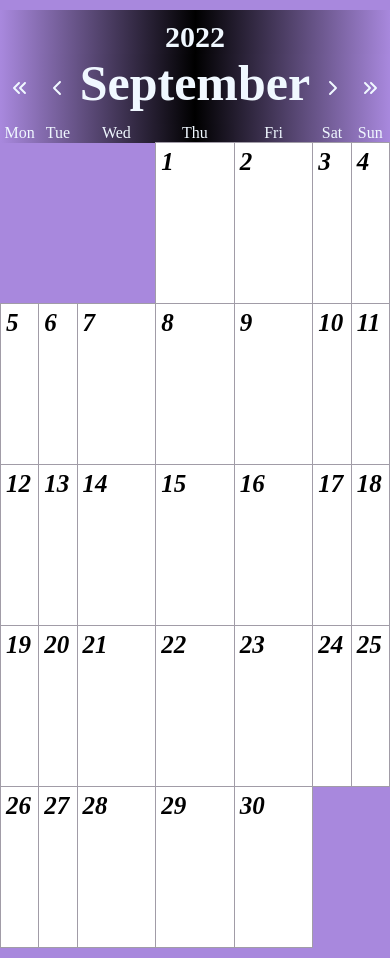
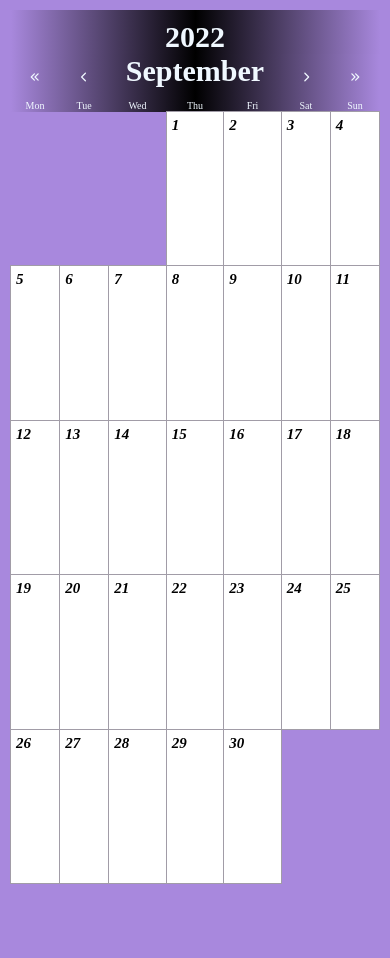
Before and after one commit to Kerberry/task-manager, a Vue app: page / in a window 390 px wide. After the commit the page ends 894 px from the top, so only its background shows below. Built offline with nearby package versions, Linux system fonts and the light colour scheme.

Commit message:
mobile-v

```diff
--- a/src/App.vue
+++ b/src/App.vue
@@ -155,19 +155,20 @@ export default {
 * {
   margin: 0;
   padding: 0;
+  font-size:10px;
 }
 body {
   background-color: var(--lilac);
 }
 table {
-  margin: 10px auto;
+  margin: 1rem;
   border-collapse: collapse;
 }
 td {
-  width: 200px;
+  width: 14vw;
 }
 tbody td {
-  height: 150px;
+  height: 17vh;
   border: 1px solid #a19ca7;
   vertical-align: top;
   background-color: white;
--- a/src/components/Day.vue
+++ b/src/components/Day.vue
@@ -48,9 +48,15 @@ export default {
   background-color: var(--lilac);
 }
 .day-number {
-  font-size: 25px;
+  font-size: 2.5rem;
   font-weight: 800;
   font-style: italic;
-  padding: 5px;
+  padding: 0.5rem;
+}
+
+@media (max-width:600px){
+  .day-number{
+    font-size: 1.5rem;
+  }
 }
 </style>
--- a/src/components/Head.vue
+++ b/src/components/Head.vue
@@ -42,12 +42,12 @@
 
 <style>
     h1{
-        font-size:50px;
-        margin-bottom: 12px;
+        font-size:5rem;
+        margin-bottom: 1.2rem;
     }
     h2 {
-        margin-top: 10px;
-        font-size:30px;
+        margin-top: 1rem;
+        font-size:3rem;
     }
     thead{
         background: linear-gradient(to right, var(--lilac), #000000, var(--lilac));
@@ -64,4 +64,10 @@
         color:var(--hover);
     }
 
+    @media (max-width:600px){
+        h1{
+            font-size: 3rem;
+        }
+    }
+
 </style>
--- a/src/components/Task.vue
+++ b/src/components/Task.vue
@@ -60,19 +60,32 @@
     .task-button{
       background-color: var(--lilac);
       border:none;
-      padding: 5px;
+      padding: 0.5rem;
       color:aliceblue;
-      margin-left: 5px;
+      margin-left: 0.5rem;
       border-radius: 10%;
       cursor: pointer;
+      font-size: 1rem;
     }
     .task-button:hover{
       color:var(--hover);
     }
     .task-name{
       cursor:pointer;
-      font-size:large;
+      font-size:2rem;
       font-style: normal;
       font-weight: normal;
+      word-break: break-all;
+    }
+
+    @media (max-width:600px){
+      .task-name{
+        font-size: 1rem;
+        padding: 0.1rem;
+        margin-left: 0.1rem;
+      }
+      .task-button{
+        font-size: 0.7rem;
+      }
     }
   </style>
```
